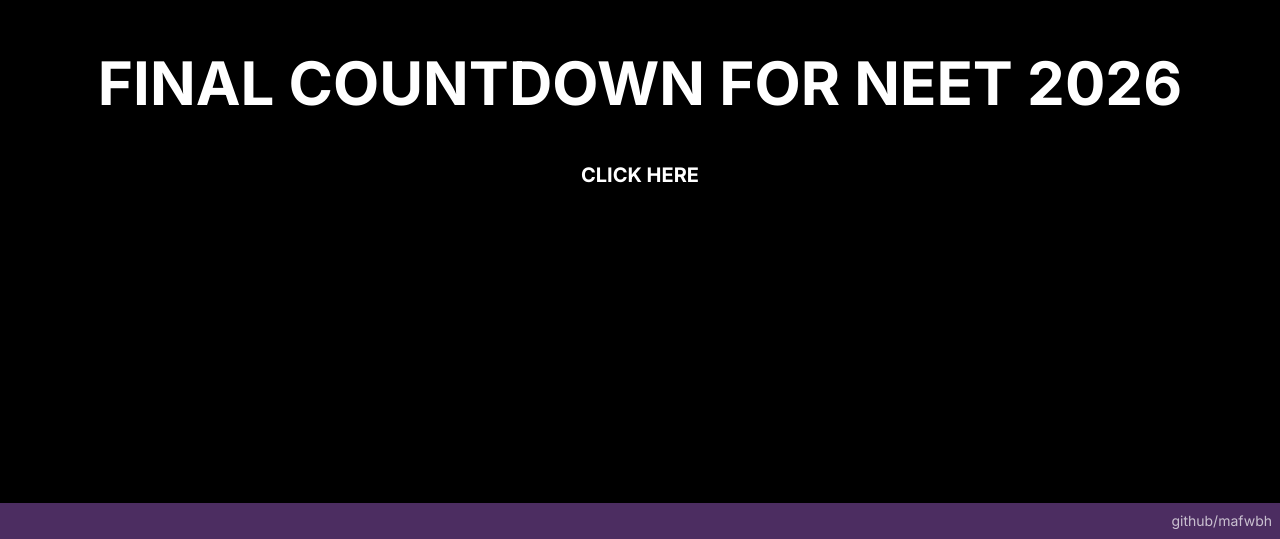
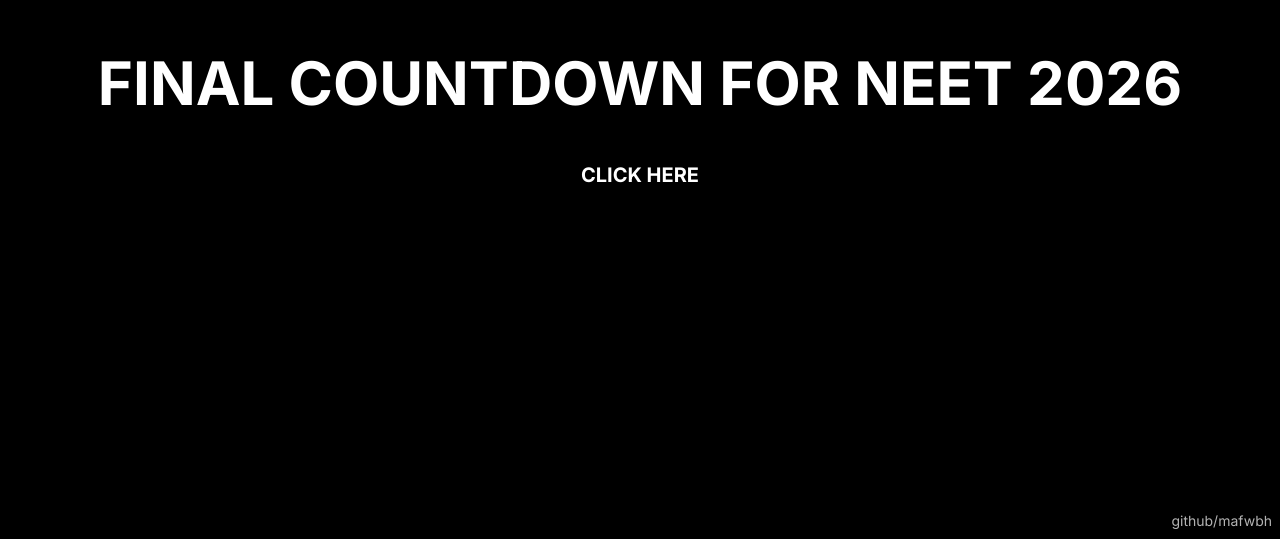
Before and after one commit to Wateyy/CNTDWN-NEET, a Next.js app: page / in a window 1280 px wide. Shown: the part 261-800 px from the top of the page. Built offline with nearby package versions, Linux system fonts and the light colour scheme.

Commit message:
again black

```diff
--- a/app/globals.css
+++ b/app/globals.css
@@ -7,7 +7,7 @@
 }
 
 body {
-  background: rgb(76, 45, 97);
+  background: rgb(0, 0, 0);
   color: white;
 }
 
```
